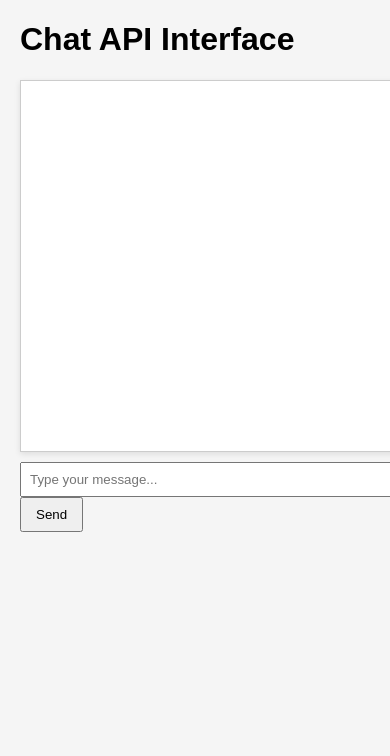
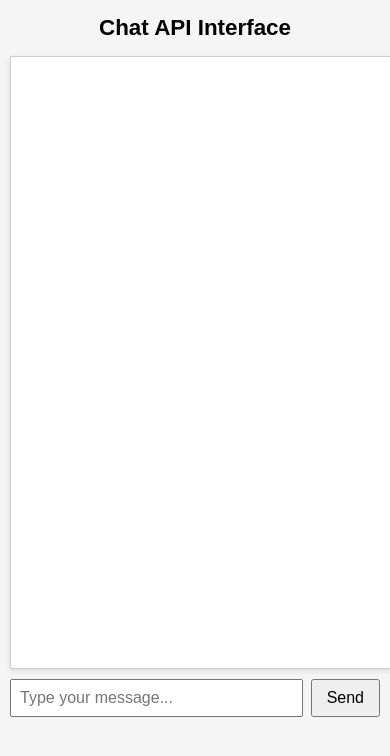
Before and after one commit to sunayanapamula-gif/chat-api, a Flask app: page / in a window 390 px wide; the page is wider, and only the part inside the window is pictured. Shown: the top 756 px of that part. Run offline with Flask 3, Linux system fonts and the light colour scheme; some libraries are stand-ins or nearby versions.

Commit message:
Update index.html

````diff
--- a/templates/index.html
+++ b/templates/index.html
@@ -5,20 +5,45 @@
     <!-- Prism.js CSS for syntax highlighting -->
     <link href="https://cdnjs.cloudflare.com/ajax/libs/prism/1.29.0/themes/prism.min.css" rel="stylesheet" />
 
+    <meta name="viewport" content="width=device-width, initial-scale=1.0">
+
     <style>
-        body { font-family: Arial, sans-serif; margin: 20px; background: #f5f5f5; }
+        body {
+            font-family: Arial, sans-serif;
+            margin: 10px;
+            background: #f5f5f5;
+        }
+
         #chat-box {
             border: 1px solid #ccc;
             padding: 10px;
-            width: 500px;
-            height: 350px;
+            width: 100%;
+            max-width: 600px;
+            height: 60vh;
             overflow-y: auto;
             background: #fff;
             box-shadow: 0 2px 6px rgba(0,0,0,0.1);
+            margin: 0 auto;
         }
-        #input-box { margin-top: 10px; }
-        #message { width: 400px; padding: 8px; }
-        button { padding: 8px 14px; }
+
+        #input-box {
+            margin-top: 10px;
+            display: flex;
+            gap: 8px;
+            max-width: 600px;
+            margin: 10px auto;
+        }
+
+        #message {
+            flex: 1;
+            padding: 8px;
+            font-size: 1em;
+        }
+
+        button {
+            padding: 8px 14px;
+            font-size: 1em;
+        }
 
         /* User bubble styled like a red flower petal */
         .user {
@@ -29,6 +54,7 @@
             border-radius: 20px 20px 5px 20px;
             margin: 6px 0;
             animation: fadeUp 0.6s ease;
+            word-wrap: break-word;
         }
 
         /* AI bubble */
@@ -40,6 +66,7 @@
             border-radius: 20px 20px 20px 5px;
             margin: 6px 0;
             animation: fadeUp 0.6s ease;
+            word-wrap: break-word;
         }
 
         .typing {
@@ -85,6 +112,17 @@
             from { opacity: 0; transform: translateY(20px); }
             to { opacity: 1; transform: translateY(0); }
         }
+
+        /* Mobile adjustments */
+        @media (max-width: 600px) {
+            #chat-box {
+                height: 70vh;
+            }
+            h1 {
+                font-size: 1.4em;
+                text-align: center;
+            }
+        }
     </style>
 </head>
 <body>
@@ -112,10 +150,10 @@
 
             msgInput.value = "";
 
-            // Typing indicator with WhatsApp-style animation
+            // Typing indicator
             const typingIndicator = document.createElement("p");
             typingIndicator.className = "typing";
-            typingIndicator.innerHTML = "Please wait — the reply is taking a little longer to generate 🙂 <span></span><span></span><span></span>";
+            typingIndicator.innerHTML = "Please wait — generating reply <span></span><span></span><span></span>";
             chatBox.appendChild(typingIndicator);
             chatBox.scrollTop = chatBox.scrollHeight;
 
@@ -136,16 +174,14 @@
                 aiBubble.className = "ai";
 
                 if (reply.includes("```")) {
-                    // Extract code block
                     const parts = reply.split("```");
                     let formatted = "<b>AI:</b> ";
                     for (let i = 0; i < parts.length; i++) {
                         if (i % 2 === 0) {
                             formatted += parts[i];
                         } else {
-                            // Detect language (e.g., ```python)
                             const langParts = parts[i].trim().split("\n");
-                            let lang = "language-python"; // default
+                            let lang = "language-python";
                             if (langParts[0].match(/^[a-zA-Z]+$/)) {
                                 lang = "language-" + langParts[0].toLowerCase();
                                 langParts.shift();
@@ -184,7 +220,6 @@
             }
         }
 
-        // Enter key shortcut
         document.getElementById("message").addEventListener("keypress", function(event) {
             if (event.key === "Enter") {
                 event.preventDefault();
````
